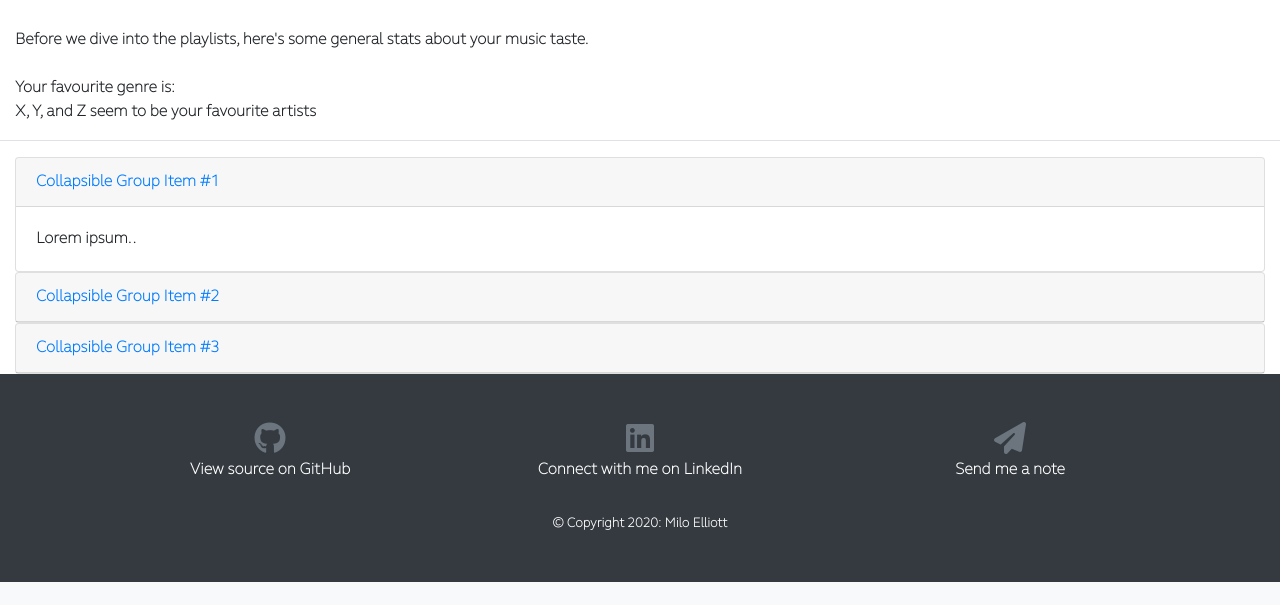
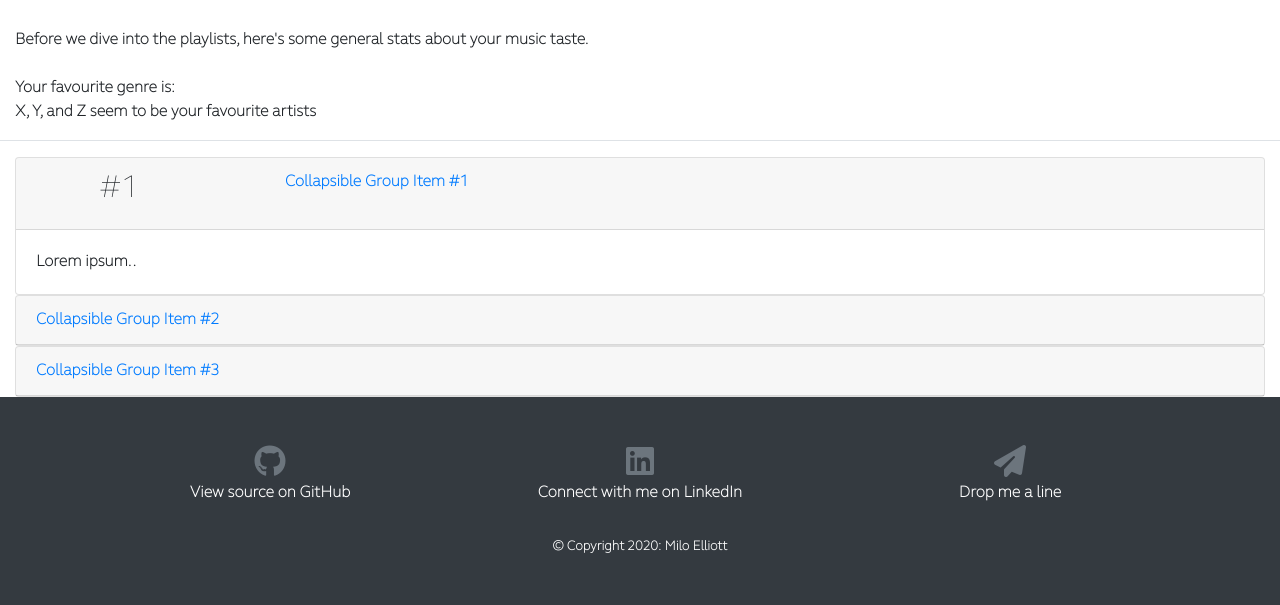
Before and after one commit to ME-64/Sortify, a Flask app: page /results in a window 1280 px wide. Shown: the part 234-839 px from the top of the page. Before the commit the page ends 816 px from the top, so only its background shows below. Run offline with Flask 2, Linux system fonts and the light colour scheme; some libraries are stand-ins or nearby versions.

Commit message:
small additions

```diff
--- a/auto-playlist/templates/base.html
+++ b/auto-playlist/templates/base.html
@@ -76,7 +76,7 @@
           <a href="mailto:miloelliott64@gmail.com" target="_blank">
             <i class="fa fa-fw fa-paper-plane text-muted fa-2x"></i>
           </a>
-          <p><a class="text-white" href="mailto:miloelliott64@gmail.com" target="_blank">Send me a note</a></p>
+          <p><a class="text-white" href="mailto:miloelliott64@gmail.com" target="_blank">Drop me a line</a></p>
         </div>
       </div>
 
--- a/auto-playlist/templates/results_new.html
+++ b/auto-playlist/templates/results_new.html
@@ -24,7 +24,6 @@
       X, Y, and Z seem to be your favourite artists
     </div>
   </div>
-
 </div>
 
 <div class="border-top ml-0 mr-0 mt-3 mb-3 container-fluid"></div>
@@ -32,9 +31,18 @@
 <div class="container-fluid">
   <div class="card">
     <div class="card-header">
-      <a class="card-link" data-toggle="collapse" href="#collapseOne">
-        Collapsible Group Item #1
-      </a>
+      <div class="container">
+        <div class="row">
+          <div class="col-2">
+            <h2>#1</h2>
+          </div>
+          <div class="col-6">
+            <a class="card-link" data-toggle="collapse" href="#collapseOne">
+              Collapsible Group Item #1
+            </a>
+          </div>
+        </div>
+      </div>
     </div>
     <div id="collapseOne" class="collapse show">
       <div class="card-body">
@@ -70,7 +78,4 @@
   </div>
 </div>
 
-
-
-
 {% endblock %}
```
Also changed, not shown: auto-playlist/app.py (+16 -15 lines), notes.md (+3 -1 lines), 1 other file.
